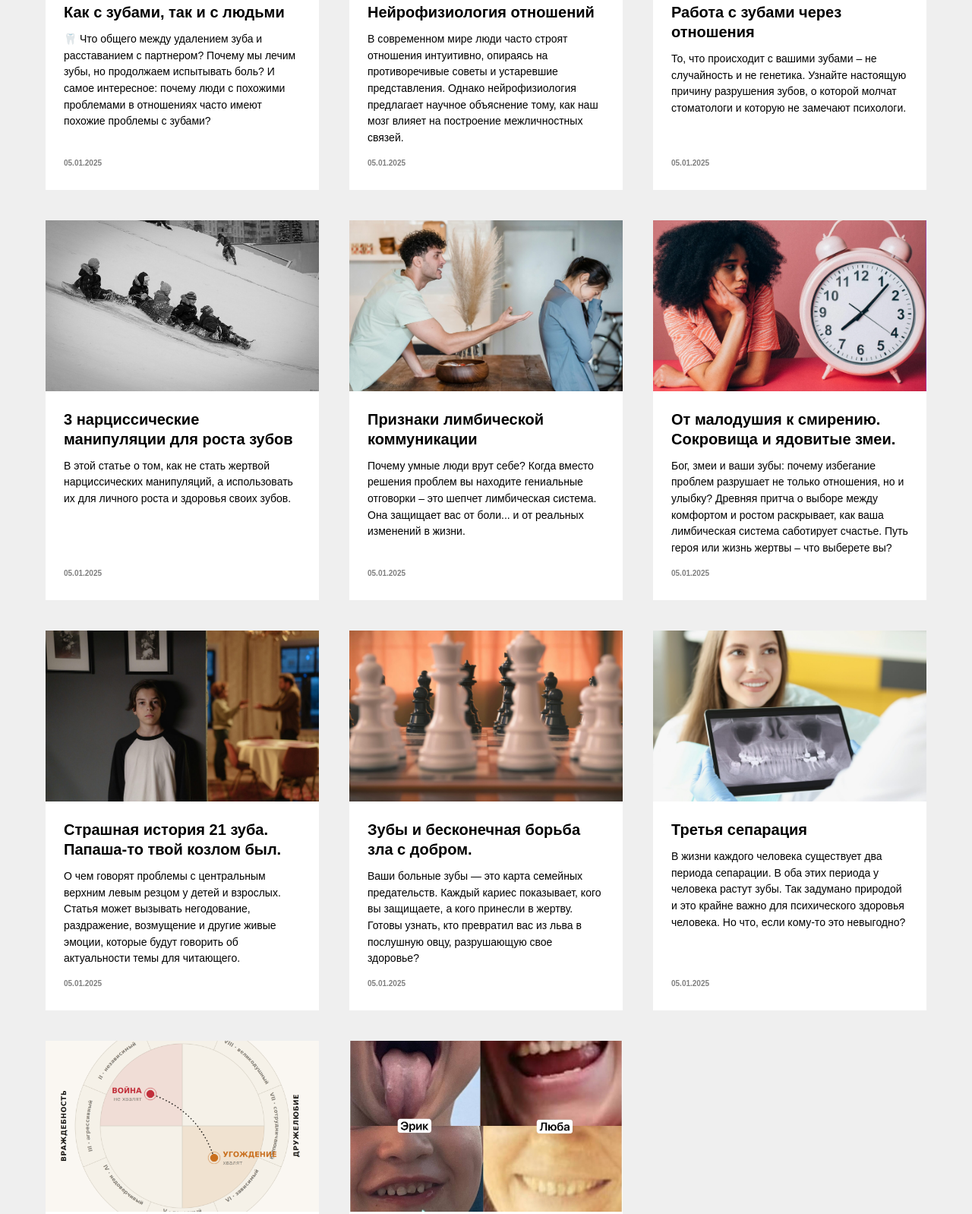
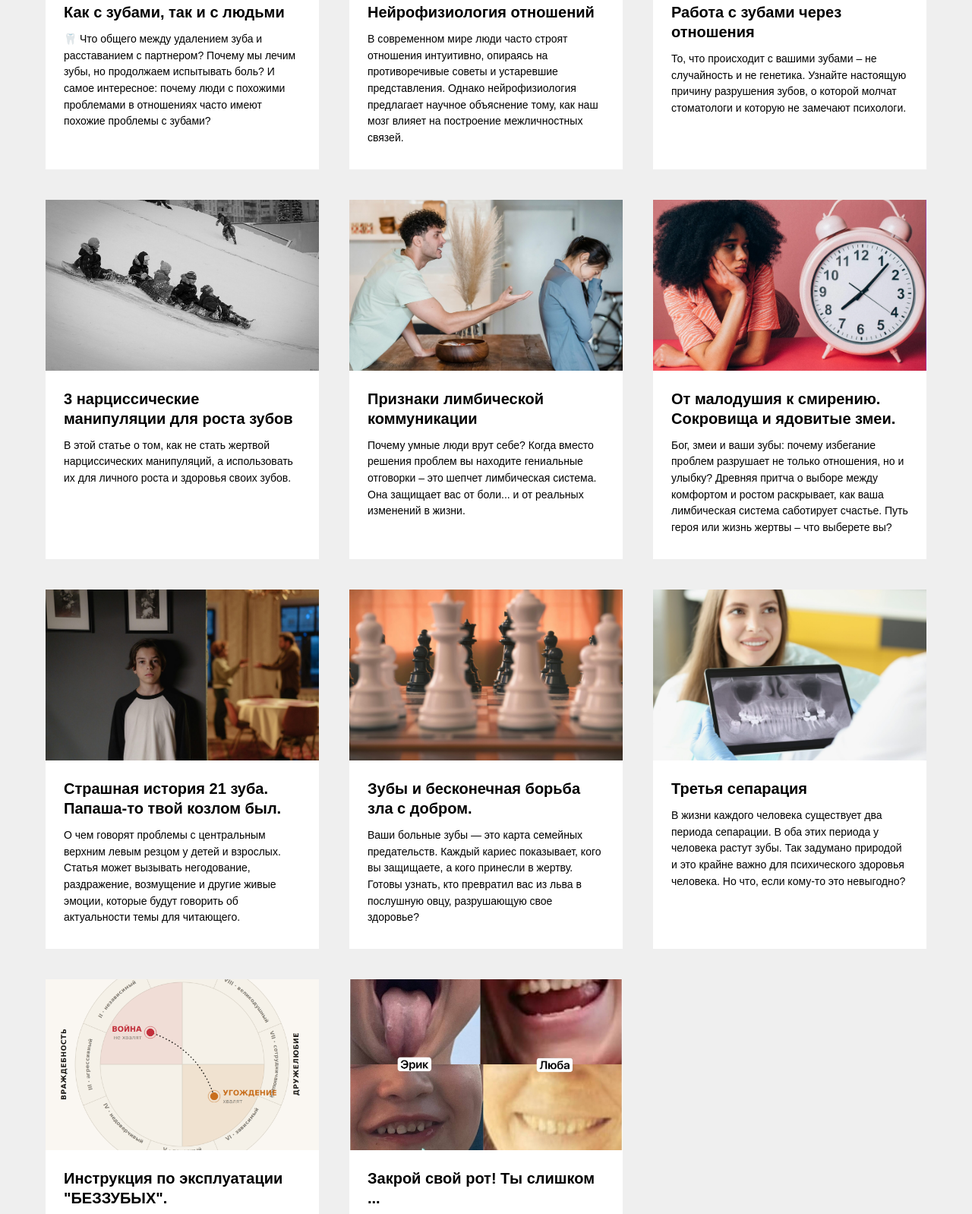
Before and after one commit to psyteeth/rusite, a plain HTML site: page index.html in a window 1280 px wide. Shown: the part 9865-11463 px from the top of the page at 76% size. Drawn offline with Linux system fonts and the light colour scheme.

Commit message:
Remove dates from blog cards on homepage
Co-Authored-By: Claude Opus 5.5 <noreply@anthropic.com>

```diff
--- a/index.html
+++ b/index.html
@@ -268,17 +268,17 @@
     <div class="feed feed--grid">
       <div class="feed__track">
 <!--FEED-->
-<a class="card" href="./tpost/2b5z7y31y1-kak-s-zubami-tak-i-s-lyudmi/"><img class="card__img" src="./assets/img/63343139-pexels-karolina-grab.jpg" alt="причины кариеса пульпита флюса психосоматика зубов" loading="lazy"><div class="card__body"><h3 class="card__title">Как с зубами, так и с людьми</h3><p class="card__descr">🦷 Что общего между удалением зуба и расставанием с партнером? Почему мы лечим зубы, но продолжаем испытывать боль? И самое интересное: почему люди с похожими проблемами в отношениях часто имеют похожие проблемы с зубами?</p><span class="card__date">05.01.2025</span></div></a>
-<a class="card" href="./tpost/4pg2djogx1-neirofiziologiya-otnoshenii/"><img class="card__img" src="./assets/img/33373232-robina-weermeijer-3K.jpg" alt="нейрофизиология отношений, психофизиология отношений, психостоматология, кариес, отношения, развод, лимбическая система, стоматология" loading="lazy"><div class="card__body"><h3 class="card__title">Нейрофизиология отношений</h3><p class="card__descr">В современном мире люди часто строят отношения интуитивно, опираясь на противоречивые советы и устаревшие представления. Однако нейрофизиология предлагает научное объяснение тому, как наш мозг влияет на построение межличностных связей.</p><span class="card__date">05.01.2025</span></div></a>
-<a class="card" href="./tpost/xg83um4a61-rabota-s-zubami-cherez-otnosheniya/"><img class="card__img" src="./assets/img/66316361-priscilla-du-preez-x.jpg" alt="Работа с зубами через отношения" loading="lazy"><div class="card__body"><h3 class="card__title">Работа с зубами через отношения</h3><p class="card__descr">То, что происходит с вашими зубами – не случайность и не генетика. Узнайте настоящую причину разрушения зубов, о которой молчат стоматологи и которую не замечают психологи.</p><span class="card__date">05.01.2025</span></div></a>
-<a class="card" href="./tpost/5kuc10joi1-3-nartsissicheskie-manipulyatsii-dlya-ro/"><img class="card__img" src="./assets/img/65336437-photo.jpg" alt="3 нарциссические манипуляции для роста зубов" loading="lazy"><div class="card__body"><h3 class="card__title">3 нарциссические манипуляции для роста зубов</h3><p class="card__descr">В этой статье о том, как не стать жертвой нарциссических манипуляций, а использовать их для личного роста и здоровья своих зубов.</p><span class="card__date">05.01.2025</span></div></a>
-<a class="card" href="./tpost/fkoyrnydv1-priznaki-limbicheskoi-kommunikatsii/"><img class="card__img" src="./assets/img/34646366-pexels-timur-weber-8.jpg" alt="Признаки лимбической коммуникации" loading="lazy"><div class="card__body"><h3 class="card__title">Признаки лимбической коммуникации</h3><p class="card__descr">Почему умные люди врут себе? Когда вместо решения проблем вы находите гениальные отговорки – это шепчет лимбическая система. Она защищает вас от боли... и от реальных изменений в жизни.</p><span class="card__date">05.01.2025</span></div></a>
-<a class="card" href="./tpost/jg9p8c63y1-ot-malodushiya-k-smireniyu-sokrovischa-i/"><img class="card__img" src="./assets/img/62353565-image_2025-03-01_205.png" alt="От малодушия к смирению. Сокровища и ядовитые змеи." loading="lazy"><div class="card__body"><h3 class="card__title">От малодушия к смирению. Сокровища и ядовитые змеи.</h3><p class="card__descr">Бог, змеи и ваши зубы: почему избегание проблем разрушает не только отношения, но и улыбку? Древняя притча о выборе между комфортом и ростом раскрывает, как ваша лимбическая система саботирует счастье. Путь героя или жизнь жертвы – что выберете вы?</p><span class="card__date">05.01.2025</span></div></a>
-<a class="card" href="./tpost/9784akp351-strashnaya-istoriya-21-zuba-papasha-to-t/"><img class="card__img" src="./assets/img/39356164-pexels-cottonbro-660.jpg" alt="Страшная история 21 зуба. Папаша-то твой козлом был." loading="lazy"><div class="card__body"><h3 class="card__title">Страшная история 21 зуба. Папаша-то твой козлом был.</h3><p class="card__descr">О чем говорят проблемы с центральным верхним левым резцом у детей и взрослых. Статья может вызывать негодование, раздражение, возмущение и другие живые эмоции, которые будут говорить об актуальности темы для читающего.</p><span class="card__date">05.01.2025</span></div></a>
-<a class="card" href="./tpost/hick2ydx31-zubi-i-beskonechnaya-borba-zla-s-dobrom/"><img class="card__img" src="./assets/img/35376361-pexels-seurafrancis9.jpg" alt="Зубы и бесконечная борьба зла с добром." loading="lazy"><div class="card__body"><h3 class="card__title">Зубы и бесконечная борьба зла с добром.</h3><p class="card__descr">Ваши больные зубы — это карта семейных предательств. Каждый кариес показывает, кого вы защищаете, а кого принесли в жертву. Готовы узнать, кто превратил вас из льва в послушную овцу, разрушающую свое здоровье?</p><span class="card__date">05.01.2025</span></div></a>
-<a class="card" href="./tpost/separation/"><img class="card__img" src="./assets/img/38663039-getty-images--Nf8tXG.jpg" alt="Третья сепарация" loading="lazy"><div class="card__body"><h3 class="card__title">Третья сепарация</h3><p class="card__descr">В жизни каждого человека существует два периода сепарации. В оба этих периода у человека растут зубы. Так задумано природой и это крайне важно для психического здоровья человека. Но что, если кому-то это невыгодно?</p><span class="card__date">05.01.2025</span></div></a>
-<a class="card" href="./tpost/havefun/"><img class="card__img" src="./assets/img/65333466-leary_circumplex_lig.png" alt="Инструкция по эксплуатации &quot;БЕЗЗУБЫХ&quot;." loading="lazy"><div class="card__body"><h3 class="card__title">Инструкция по эксплуатации &quot;БЕЗЗУБЫХ&quot;.</h3><p class="card__descr">Посылаешь тех, кто не нравится, и защищаешь тех, кто хвалит? Если у тебя еще и не все зубы свои и здоровы - вот инструкция по манипуляции тобой.</p><span class="card__date">05.01.2025</span></div></a>
-<a class="card" href="./tpost/shutup/"><img class="card__img" src="./assets/img/63646561-21____.jpg" alt="Закрой свой рот! Ты слишком ..." loading="lazy"><div class="card__body"><h3 class="card__title">Закрой свой рот! Ты слишком ...</h3><p class="card__descr">«Тебе показалось», «не выдумывай», «ничего страшного» — так у детей отбирают право быть собой. Статья про эпистемическое насилие: механизм без крика и ремня, который ломает сепарацию, передаётся через поколения и виден на зубах раньше, чем в психике.</p><span class="card__date">05.01.2025</span></div></a>
+<a class="card" href="./tpost/2b5z7y31y1-kak-s-zubami-tak-i-s-lyudmi/"><img class="card__img" src="./assets/img/63343139-pexels-karolina-grab.jpg" alt="причины кариеса пульпита флюса психосоматика зубов" loading="lazy"><div class="card__body"><h3 class="card__title">Как с зубами, так и с людьми</h3><p class="card__descr">🦷 Что общего между удалением зуба и расставанием с партнером? Почему мы лечим зубы, но продолжаем испытывать боль? И самое интересное: почему люди с похожими проблемами в отношениях часто имеют похожие проблемы с зубами?</p></div></a>
+<a class="card" href="./tpost/4pg2djogx1-neirofiziologiya-otnoshenii/"><img class="card__img" src="./assets/img/33373232-robina-weermeijer-3K.jpg" alt="нейрофизиология отношений, психофизиология отношений, психостоматология, кариес, отношения, развод, лимбическая система, стоматология" loading="lazy"><div class="card__body"><h3 class="card__title">Нейрофизиология отношений</h3><p class="card__descr">В современном мире люди часто строят отношения интуитивно, опираясь на противоречивые советы и устаревшие представления. Однако нейрофизиология предлагает научное объяснение тому, как наш мозг влияет на построение межличностных связей.</p></div></a>
+<a class="card" href="./tpost/xg83um4a61-rabota-s-zubami-cherez-otnosheniya/"><img class="card__img" src="./assets/img/66316361-priscilla-du-preez-x.jpg" alt="Работа с зубами через отношения" loading="lazy"><div class="card__body"><h3 class="card__title">Работа с зубами через отношения</h3><p class="card__descr">То, что происходит с вашими зубами – не случайность и не генетика. Узнайте настоящую причину разрушения зубов, о которой молчат стоматологи и которую не замечают психологи.</p></div></a>
+<a class="card" href="./tpost/5kuc10joi1-3-nartsissicheskie-manipulyatsii-dlya-ro/"><img class="card__img" src="./assets/img/65336437-photo.jpg" alt="3 нарциссические манипуляции для роста зубов" loading="lazy"><div class="card__body"><h3 class="card__title">3 нарциссические манипуляции для роста зубов</h3><p class="card__descr">В этой статье о том, как не стать жертвой нарциссических манипуляций, а использовать их для личного роста и здоровья своих зубов.</p></div></a>
+<a class="card" href="./tpost/fkoyrnydv1-priznaki-limbicheskoi-kommunikatsii/"><img class="card__img" src="./assets/img/34646366-pexels-timur-weber-8.jpg" alt="Признаки лимбической коммуникации" loading="lazy"><div class="card__body"><h3 class="card__title">Признаки лимбической коммуникации</h3><p class="card__descr">Почему умные люди врут себе? Когда вместо решения проблем вы находите гениальные отговорки – это шепчет лимбическая система. Она защищает вас от боли... и от реальных изменений в жизни.</p></div></a>
+<a class="card" href="./tpost/jg9p8c63y1-ot-malodushiya-k-smireniyu-sokrovischa-i/"><img class="card__img" src="./assets/img/62353565-image_2025-03-01_205.png" alt="От малодушия к смирению. Сокровища и ядовитые змеи." loading="lazy"><div class="card__body"><h3 class="card__title">От малодушия к смирению. Сокровища и ядовитые змеи.</h3><p class="card__descr">Бог, змеи и ваши зубы: почему избегание проблем разрушает не только отношения, но и улыбку? Древняя притча о выборе между комфортом и ростом раскрывает, как ваша лимбическая система саботирует счастье. Путь героя или жизнь жертвы – что выберете вы?</p></div></a>
+<a class="card" href="./tpost/9784akp351-strashnaya-istoriya-21-zuba-papasha-to-t/"><img class="card__img" src="./assets/img/39356164-pexels-cottonbro-660.jpg" alt="Страшная история 21 зуба. Папаша-то твой козлом был." loading="lazy"><div class="card__body"><h3 class="card__title">Страшная история 21 зуба. Папаша-то твой козлом был.</h3><p class="card__descr">О чем говорят проблемы с центральным верхним левым резцом у детей и взрослых. Статья может вызывать негодование, раздражение, возмущение и другие живые эмоции, которые будут говорить об актуальности темы для читающего.</p></div></a>
+<a class="card" href="./tpost/hick2ydx31-zubi-i-beskonechnaya-borba-zla-s-dobrom/"><img class="card__img" src="./assets/img/35376361-pexels-seurafrancis9.jpg" alt="Зубы и бесконечная борьба зла с добром." loading="lazy"><div class="card__body"><h3 class="card__title">Зубы и бесконечная борьба зла с добром.</h3><p class="card__descr">Ваши больные зубы — это карта семейных предательств. Каждый кариес показывает, кого вы защищаете, а кого принесли в жертву. Готовы узнать, кто превратил вас из льва в послушную овцу, разрушающую свое здоровье?</p></div></a>
+<a class="card" href="./tpost/separation/"><img class="card__img" src="./assets/img/38663039-getty-images--Nf8tXG.jpg" alt="Третья сепарация" loading="lazy"><div class="card__body"><h3 class="card__title">Третья сепарация</h3><p class="card__descr">В жизни каждого человека существует два периода сепарации. В оба этих периода у человека растут зубы. Так задумано природой и это крайне важно для психического здоровья человека. Но что, если кому-то это невыгодно?</p></div></a>
+<a class="card" href="./tpost/havefun/"><img class="card__img" src="./assets/img/65333466-leary_circumplex_lig.png" alt="Инструкция по эксплуатации &quot;БЕЗЗУБЫХ&quot;." loading="lazy"><div class="card__body"><h3 class="card__title">Инструкция по эксплуатации &quot;БЕЗЗУБЫХ&quot;.</h3><p class="card__descr">Посылаешь тех, кто не нравится, и защищаешь тех, кто хвалит? Если у тебя еще и не все зубы свои и здоровы - вот инструкция по манипуляции тобой.</p></div></a>
+<a class="card" href="./tpost/shutup/"><img class="card__img" src="./assets/img/63646561-21____.jpg" alt="Закрой свой рот! Ты слишком ..." loading="lazy"><div class="card__body"><h3 class="card__title">Закрой свой рот! Ты слишком ...</h3><p class="card__descr">«Тебе показалось», «не выдумывай», «ничего страшного» — так у детей отбирают право быть собой. Статья про эпистемическое насилие: механизм без крика и ремня, который ломает сепарацию, передаётся через поколения и виден на зубах раньше, чем в психике.</p></div></a>
 <!--/FEED-->
       </div>
     </div>
```
